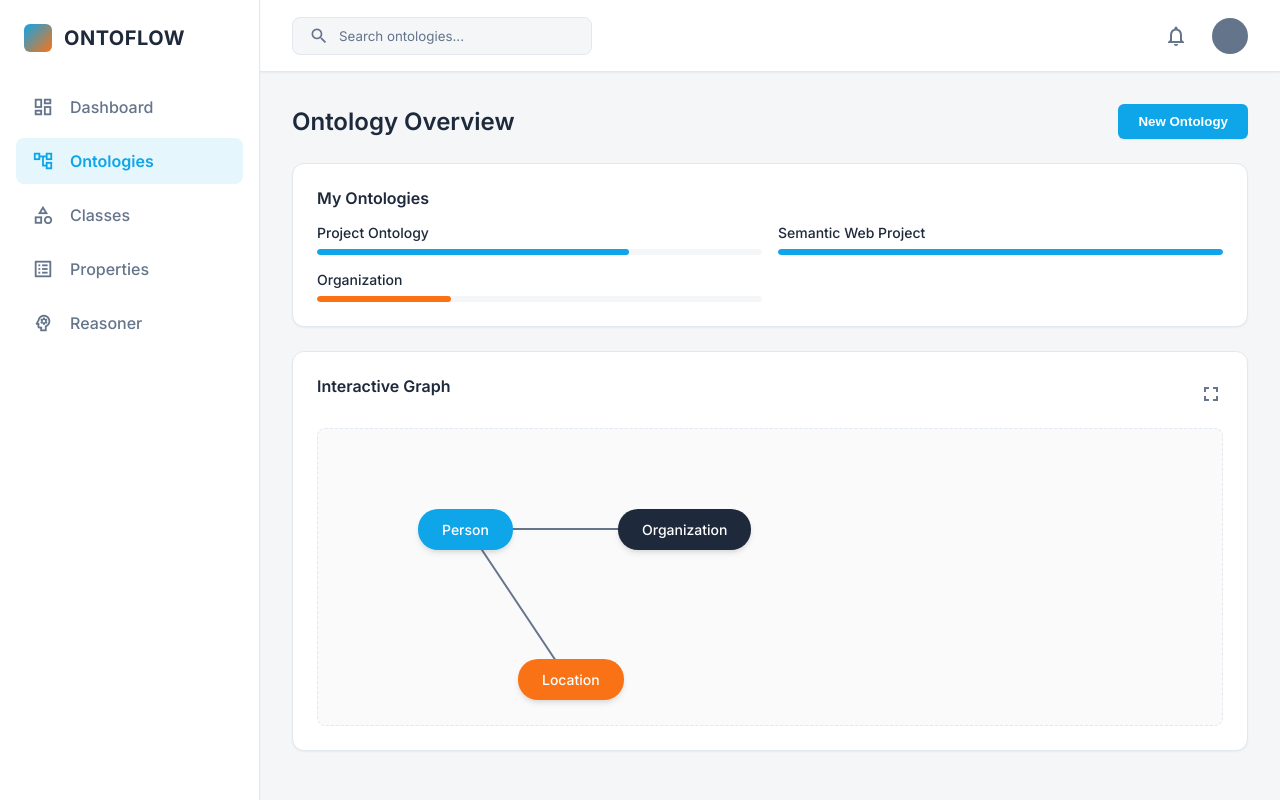
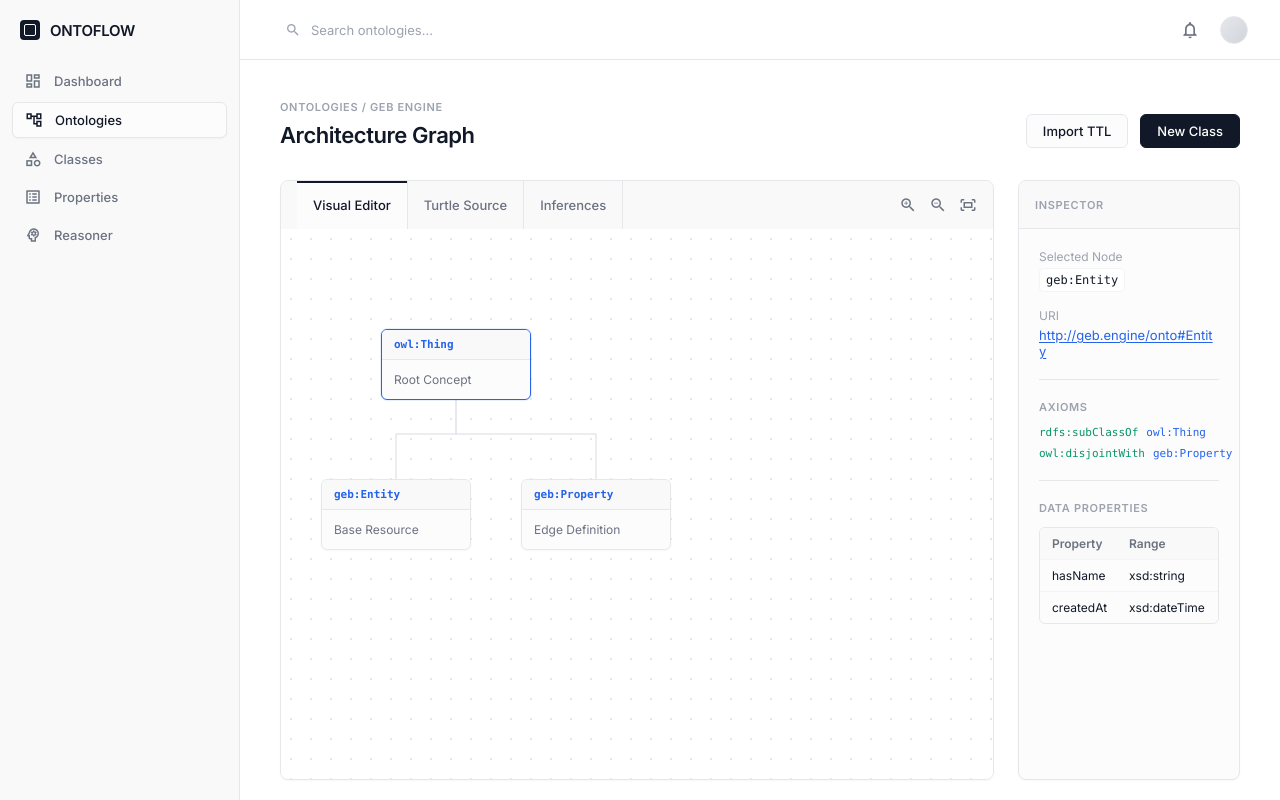
Before and after one commit to anpag/semantic-ontology-ui, an Angular app: page / in a window 1280 px wide. Built offline with nearby package versions, Linux system fonts and the light colour scheme.

Commit message:
style: overhaul UI to data-dense ultra-minimalist professional aesthetic

```diff
--- a/src/app/features/dashboard/dashboard.component.html
+++ b/src/app/features/dashboard/dashboard.component.html
@@ -1,43 +1,98 @@
 <div class="dashboard-header">
-  <h1>Ontology Overview</h1>
-  <button class="btn-primary">New Ontology</button>
+  <div class="title-group">
+    <div class="breadcrumb text-label">Ontologies / GEB Engine</div>
+    <h1>Architecture Graph</h1>
+  </div>
+  <div class="actions">
+    <button class="btn-secondary">Import TTL</button>
+    <button class="btn-primary">New Class</button>
+  </div>
 </div>
 
 <div class="dashboard-grid">
-  <!-- Stats Panel -->
-  <div class="panel col-span-2">
-    <h3>My Ontologies</h3>
-    <div class="stats-list">
-      <div class="stat-item">
-        <span>Project Ontology</span>
-        <div class="progress-bar"><div class="fill" style="width: 70%"></div></div>
+  <!-- Interactive Graph Area (Main Focus) -->
+  <div class="panel col-span-3 graph-panel">
+    <div class="panel-header">
+      <div class="tabs">
+        <div class="tab active">Visual Editor</div>
+        <div class="tab">Turtle Source</div>
+        <div class="tab">Inferences</div>
       </div>
-      <div class="stat-item">
-        <span>Semantic Web Project</span>
-        <div class="progress-bar"><div class="fill" style="width: 100%"></div></div>
+      <div class="tools">
+        <span class="material-icons-outlined">zoom_in</span>
+        <span class="material-icons-outlined">zoom_out</span>
+        <span class="material-icons-outlined">fit_screen</span>
       </div>
-      <div class="stat-item">
-        <span>Organization</span>
-        <div class="progress-bar"><div class="fill" style="width: 30%; background-color: var(--accent-orange)"></div></div>
+    </div>
+
+    <div class="graph-canvas">
+      <!-- Architectural diagram representation instead of bubbles -->
+      <div class="entity-card root" style="top: 100px; left: 100px;">
+        <div class="card-header">owl:Thing</div>
+        <div class="card-body">Root Concept</div>
       </div>
+
+      <div class="entity-card child" style="top: 250px; left: 40px;">
+        <div class="card-header">geb:Entity</div>
+        <div class="card-body">Base Resource</div>
+      </div>
+
+      <div class="entity-card child" style="top: 250px; left: 240px;">
+        <div class="card-header">geb:Property</div>
+        <div class="card-body">Edge Definition</div>
+      </div>
+
+      <!-- Orthogonal SVG lines for professional diagram feel -->
+      <svg class="graph-edges">
+        <path d="M 175 160 L 175 205 L 115 205 L 115 250" fill="none" stroke="var(--border-color-dark)" stroke-width="1.5" />
+        <path d="M 175 160 L 175 205 L 315 205 L 315 250" fill="none" stroke="var(--border-color-dark)" stroke-width="1.5" />
+      </svg>
     </div>
   </div>
 
-  <!-- Graph Panel -->
-  <div class="panel col-span-2 graph-panel">
-    <div class="panel-header">
-      <h3>Interactive Graph</h3>
-      <span class="material-icons-outlined">fullscreen</span>
+  <!-- Inspector Side Panel -->
+  <div class="panel col-span-1 inspector-panel">
+    <div class="panel-header border-bottom">
+      <h3 class="text-label">Inspector</h3>
     </div>
-    <div class="graph-placeholder">
-      <!-- Placeholder for Cytoscape/D3 -->
-      <div class="mock-node n1">Person</div>
-      <div class="mock-node n2">Organization</div>
-      <div class="mock-node n3" style="background-color: var(--accent-orange)">Location</div>
-      <svg class="mock-edges">
-        <line x1="150" y1="100" x2="350" y2="100" stroke="var(--text-secondary)" stroke-width="2"/>
-        <line x1="150" y1="100" x2="250" y2="250" stroke="var(--text-secondary)" stroke-width="2"/>
-      </svg>
+
+    <div class="inspector-content">
+      <div class="property-group">
+        <label>Selected Node</label>
+        <div class="value code-font">geb:Entity</div>
+      </div>
+
+      <div class="property-group">
+        <label>URI</label>
+        <div class="value link">http://geb.engine/onto#Entity</div>
+      </div>
+
+      <div class="divider"></div>
+
+      <h4 class="text-label mt-4">Axioms</h4>
+      <ul class="axiom-list">
+        <li><span class="keyword">rdfs:subClassOf</span> <span class="reference">owl:Thing</span></li>
+        <li><span class="keyword">owl:disjointWith</span> <span class="reference">geb:Property</span></li>
+      </ul>
+
+      <div class="divider"></div>
+
+      <h4 class="text-label mt-4">Data Properties</h4>
+      <div class="table-container">
+        <div class="table-row header">
+          <div>Property</div>
+          <div>Range</div>
+        </div>
+        <div class="table-row">
+          <div>hasName</div>
+          <div>xsd:string</div>
+        </div>
+        <div class="table-row">
+          <div>createdAt</div>
+          <div>xsd:dateTime</div>
+        </div>
+      </div>
+
     </div>
   </div>
 </div>
--- a/src/app/features/dashboard/dashboard.component.scss
+++ b/src/app/features/dashboard/dashboard.component.scss
@@ -1,130 +1,261 @@
 .dashboard-header {
   display: flex;
   justify-content: space-between;
-  align-items: center;
-  margin-bottom: 24px;
+  align-items: flex-end;
+  margin-bottom: 32px;
 
-  h1 {
-    font-size: 24px;
-    margin: 0;
+  .title-group {
+    display: flex;
+    flex-direction: column;
+    gap: 8px;
+
+    h1 {
+      font-size: 22px;
+      font-weight: 600;
+      letter-spacing: -0.02em;
+    }
   }
 
-  .btn-primary {
-    background-color: var(--accent-blue);
-    color: white;
-    border: none;
-    padding: 10px 20px;
+  .actions {
+    display: flex;
+    gap: 12px;
+  }
+
+  button {
+    font-size: 13px;
+    font-weight: 500;
+    padding: 8px 16px;
     border-radius: 6px;
-    font-weight: 600;
     cursor: pointer;
-    box-shadow: var(--shadow-sm);
     transition: all 0.2s;
+    font-family: inherit;
 
-    &:hover {
-      opacity: 0.9;
-      transform: translateY(-1px);
-      box-shadow: var(--shadow-md);
+    &.btn-secondary {
+      background-color: var(--surface-color);
+      border: 1px solid var(--border-color-dark);
+      color: var(--text-primary);
+
+      &:hover {
+        background-color: var(--bg-color);
+        border-color: var(--text-tertiary);
+      }
+    }
+
+    &.btn-primary {
+      background-color: var(--text-primary);
+      border: 1px solid var(--text-primary);
+      color: white;
+
+      &:hover {
+        background-color: #000;
+        box-shadow: var(--shadow-floating);
+      }
     }
   }
 }
 
 .dashboard-grid {
   display: grid;
-  grid-template-columns: repeat(2, 1fr);
+  grid-template-columns: repeat(4, 1fr);
   gap: 24px;
+  height: calc(100vh - 200px); /* Fill remaining height */
 }
 
-.col-span-2 {
-  grid-column: span 2;
-}
+.col-span-3 { grid-column: span 3; }
+.col-span-1 { grid-column: span 1; }
 
 .panel {
   background-color: var(--surface-color);
-  border-radius: 12px;
-  padding: 24px;
-  box-shadow: var(--shadow-sm);
-  border: 1px solid var(--border-color);
-
-  h3 {
-    margin-top: 0;
-    margin-bottom: 16px;
-    font-size: 16px;
-  }
+  border-radius: 8px;
+  border: 1px solid var(--border-color-dark);
+  display: flex;
+  flex-direction: column;
+  overflow: hidden;
+  box-shadow: var(--shadow-subtle);
 }
 
 .panel-header {
   display: flex;
   justify-content: space-between;
   align-items: center;
+  padding: 0 16px;
+  height: 48px;
+  background-color: var(--sidebar-bg);
 
-  .material-icons-outlined {
-    color: var(--text-secondary);
-    cursor: pointer;
-  }
-}
-
-.stats-list {
-  display: grid;
-  grid-template-columns: 1fr 1fr;
-  gap: 16px;
-
-  .stat-item {
-    display: flex;
-    flex-direction: column;
-    gap: 8px;
-    font-size: 14px;
-    font-weight: 500;
+  &.border-bottom {
+    border-bottom: 1px solid var(--border-color-dark);
   }
 
-  .progress-bar {
-    height: 6px;
-    background-color: var(--bg-color);
-    border-radius: 3px;
-    overflow: hidden;
+  .tabs {
+    display: flex;
+    height: 100%;
 
-    .fill {
-      height: 100%;
-      background-color: var(--accent-blue);
-      border-radius: 3px;
+    .tab {
+      padding: 0 16px;
+      display: flex;
+      align-items: center;
+      font-size: 13px;
+      font-weight: 500;
+      color: var(--text-secondary);
+      cursor: pointer;
+      border-right: 1px solid var(--border-color-dark);
+
+      &.active {
+        background-color: var(--surface-color);
+        color: var(--text-primary);
+        box-shadow: inset 0 2px 0 var(--text-primary);
+      }
+    }
+  }
+
+  .tools {
+    display: flex;
+    gap: 12px;
+
+    .material-icons-outlined {
+      font-size: 18px;
+      color: var(--text-secondary);
+      cursor: pointer;
+
+      &:hover { color: var(--text-primary); }
     }
   }
 }
 
-.graph-panel {
-  min-height: 400px;
-  display: flex;
-  flex-direction: column;
-}
-
-.graph-placeholder {
+/* Graph Canvas Canvas */
+.graph-canvas {
   flex: 1;
   position: relative;
-  background-color: #fafafa;
-  border-radius: 8px;
-  margin-top: 16px;
+  background-color: var(--bg-color);
   overflow: hidden;
-  border: 1px dashed var(--border-color);
+  /* subtle dot grid background for technical feel */
+  background-image: radial-gradient(var(--border-color-dark) 1px, transparent 1px);
+  background-size: 20px 20px;
 
-  .mock-node {
+  .entity-card {
     position: absolute;
-    padding: 12px 24px;
-    background-color: var(--accent-blue);
-    color: white;
-    border-radius: 20px;
-    font-weight: 500;
-    font-size: 14px;
-    box-shadow: var(--shadow-md);
+    width: 150px;
+    background-color: var(--surface-color);
+    border: 1px solid var(--border-color-dark);
+    border-radius: 6px;
+    box-shadow: var(--shadow-subtle);
     z-index: 2;
+    overflow: hidden;
 
-    &.n1 { top: 80px; left: 100px; }
-    &.n2 { top: 80px; left: 300px; background-color: var(--text-primary); }
-    &.n3 { top: 230px; left: 200px; }
+    .card-header {
+      background-color: var(--sidebar-bg);
+      padding: 8px 12px;
+      font-family: 'Menlo', 'Monaco', 'Courier New', monospace;
+      font-size: 11px;
+      border-bottom: 1px solid var(--border-color-dark);
+      color: var(--accent-primary);
+      font-weight: 600;
+    }
+
+    .card-body {
+      padding: 12px;
+      font-size: 12px;
+      color: var(--text-secondary);
+    }
+
+    &.root {
+      border-color: var(--accent-primary);
+      box-shadow: 0 0 0 1px rgba(37, 99, 235, 0.1);
+    }
   }
 
-  .mock-edges {
+  .graph-edges {
     position: absolute;
     top: 0; left: 0;
     width: 100%; height: 100%;
     z-index: 1;
   }
 }
+
+/* Inspector */
+.inspector-content {
+  padding: 20px;
+  flex: 1;
+  overflow-y: auto;
+
+  .divider {
+    height: 1px;
+    background-color: var(--border-color-dark);
+    margin: 20px 0;
+  }
+
+  .mt-4 { margin-top: 16px; margin-bottom: 12px; }
+
+  .property-group {
+    margin-bottom: 16px;
+
+    label {
+      display: block;
+      font-size: 12px;
+      color: var(--text-tertiary);
+      margin-bottom: 4px;
+    }
+
+    .value {
+      font-size: 13px;
+      color: var(--text-primary);
+      word-break: break-all;
+
+      &.code-font {
+        font-family: 'Menlo', 'Monaco', monospace;
+        font-size: 12px;
+        background-color: var(--bg-color);
+        padding: 4px 6px;
+        border-radius: 4px;
+        border: 1px solid var(--border-color);
+        display: inline-block;
+      }
+
+      &.link {
+        color: var(--accent-primary);
+        text-decoration: underline;
+        text-underline-offset: 2px;
+        cursor: pointer;
+      }
+    }
+  }
+
+  .axiom-list {
+    list-style: none;
+    padding: 0;
+    margin: 0;
+    font-family: 'Menlo', monospace;
+    font-size: 11px;
+
+    li {
+      margin-bottom: 8px;
+      display: flex;
+      gap: 8px;
+
+      .keyword { color: #059669; } /* Emerald green for logic keywords */
+      .reference { color: var(--accent-primary); }
+    }
+  }
+
+  .table-container {
+    border: 1px solid var(--border-color-dark);
+    border-radius: 6px;
+    overflow: hidden;
+
+    .table-row {
+      display: grid;
+      grid-template-columns: 1fr 1fr;
+      padding: 8px 12px;
+      font-size: 12px;
+      border-bottom: 1px solid var(--border-color);
+
+      &:last-child { border-bottom: none; }
+
+      &.header {
+        background-color: var(--sidebar-bg);
+        font-weight: 600;
+        color: var(--text-secondary);
+      }
+    }
+  }
+}
--- a/src/app/layout/shell/shell.component.scss
+++ b/src/app/layout/shell/shell.component.scss
@@ -5,35 +5,43 @@
   overflow: hidden;
 }
 
-/* Sidebar Styles */
+/* Sidebar: Ultra minimalist */
 .sidebar {
-  width: 260px;
-  background-color: var(--surface-color);
-  border-right: 1px solid var(--border-color);
+  width: 240px;
+  background-color: var(--sidebar-bg);
+  border-right: 1px solid var(--border-color-dark);
   display: flex;
   flex-direction: column;
-  padding: 24px 0;
-  box-shadow: var(--shadow-sm);
+  padding: 20px 0;
   z-index: 10;
 }
 
 .logo-area {
   display: flex;
   align-items: center;
-  padding: 0 24px 32px;
-  gap: 12px;
+  padding: 0 20px 24px;
+  gap: 10px;
 
   .logo-icon {
-    width: 28px;
-    height: 28px;
-    background: linear-gradient(135deg, var(--accent-blue), var(--accent-orange));
-    border-radius: 6px;
+    width: 20px;
+    height: 20px;
+    background-color: var(--text-primary);
+    border-radius: 4px;
+    position: relative;
+
+    &::after {
+      content: '';
+      position: absolute;
+      top: 4px; left: 4px; right: 4px; bottom: 4px;
+      border: 1.5px solid white;
+      border-radius: 2px;
+    }
   }
 
   .logo-text {
-    font-size: 20px;
-    font-weight: 700;
-    letter-spacing: 0.5px;
+    font-size: 15px;
+    font-weight: 600;
+    letter-spacing: -0.02em;
     color: var(--text-primary);
   }
 }
@@ -41,37 +49,39 @@
 .nav-menu {
   display: flex;
   flex-direction: column;
-  gap: 8px;
-  padding: 0 16px;
+  gap: 4px;
+  padding: 0 12px;
 
   .nav-item {
     display: flex;
     align-items: center;
-    gap: 16px;
-    padding: 12px 16px;
-    border-radius: 8px;
+    gap: 12px;
+    padding: 8px 12px;
+    border-radius: 6px;
     cursor: pointer;
     color: var(--text-secondary);
+    font-size: 13px;
     font-weight: 500;
-    transition: all 0.2s ease;
+    transition: all 0.15s ease;
 
     &:hover {
-      background-color: var(--bg-color);
+      background-color: rgba(0,0,0,0.03);
       color: var(--text-primary);
     }
 
     &.active {
-      background-color: rgba(14, 165, 233, 0.1);
-      color: var(--accent-blue);
-      font-weight: 600;
+      background-color: var(--surface-color);
+      color: var(--text-primary);
+      box-shadow: var(--shadow-subtle);
+      border: 1px solid var(--border-color-dark);
 
       .material-icons-outlined {
-        color: var(--accent-blue);
+        color: var(--text-primary);
       }
     }
 
     .material-icons-outlined {
-      font-size: 22px;
+      font-size: 18px;
     }
   }
 }
@@ -86,28 +96,34 @@
 }
 
 .topbar {
-  height: 72px;
-  background-color: var(--surface-color);
-  border-bottom: 1px solid var(--border-color);
+  height: 60px;
+  border-bottom: 1px solid var(--border-color-dark);
   display: flex;
   align-items: center;
   justify-content: space-between;
   padding: 0 32px;
-  box-shadow: var(--shadow-sm);
+  background-color: rgba(255, 255, 255, 0.8);
+  backdrop-filter: blur(8px);
 
   .search-bar {
     display: flex;
     align-items: center;
-    background-color: var(--bg-color);
-    padding: 8px 16px;
-    border-radius: 8px;
-    width: 300px;
+    padding: 6px 12px;
+    border-radius: 6px;
+    width: 280px;
     gap: 8px;
-    border: 1px solid var(--border-color);
+    border: 1px solid transparent;
+    transition: all 0.2s ease;
+
+    &:hover, &:focus-within {
+      background-color: var(--surface-color);
+      border: 1px solid var(--border-color-dark);
+      box-shadow: var(--shadow-subtle);
+    }
 
     .material-icons-outlined {
-      color: var(--text-secondary);
-      font-size: 20px;
+      color: var(--text-tertiary);
+      font-size: 16px;
     }
 
     input {
@@ -116,10 +132,11 @@
       outline: none;
       width: 100%;
       font-family: inherit;
+      font-size: 13px;
       color: var(--text-primary);
 
       &::placeholder {
-        color: var(--text-secondary);
+        color: var(--text-tertiary);
       }
     }
   }
@@ -127,20 +144,24 @@
   .user-profile {
     display: flex;
     align-items: center;
-    gap: 24px;
+    gap: 20px;
 
     .material-icons-outlined {
       color: var(--text-secondary);
       cursor: pointer;
-      font-size: 24px;
+      font-size: 20px;
+      transition: color 0.2s;
+
+      &:hover { color: var(--text-primary); }
     }
 
     .avatar {
-      width: 36px;
-      height: 36px;
-      background-color: var(--text-secondary);
+      width: 28px;
+      height: 28px;
+      background: linear-gradient(135deg, #e5e7eb, #d1d5db);
       border-radius: 50%;
       cursor: pointer;
+      border: 1px solid var(--border-color-dark);
     }
   }
 }
@@ -148,5 +169,5 @@
 .content-scroll {
   flex: 1;
   overflow-y: auto;
-  padding: 32px;
+  padding: 40px;
 }
--- a/src/styles.scss
+++ b/src/styles.scss
@@ -1,21 +1,22 @@
-@import '@angular/material/prebuilt-themes/azure-blue.css';
-
 /*
- * Global Enterprise Light Theme Variables
+ * Ultra-Professional Minimalist Light Theme
+ * Inspired by high-end developer tools (Linear, Vercel)
  */
 :root {
-  --bg-color: #f4f6f8; /* Crisp light gray background */
-  --surface-color: #ffffff;
-  --text-primary: #1e293b;
-  --text-secondary: #64748b;
-  --accent-blue: #0ea5e9;
-  --accent-orange: #f97316;
-  --border-color: #e2e8f0;
+  --bg-color: #ffffff;
+  --surface-color: #fcfcfc;
+  --sidebar-bg: #f9f9f9;
+  --text-primary: #111827;
+  --text-secondary: #6b7280;
+  --text-tertiary: #9ca3af;
+  --accent-primary: #2563eb; /* Sophisticated deep royal blue */
+  --accent-muted: #e0e7ff;
+  --border-color: #f3f4f6;
+  --border-color-dark: #e5e7eb;
 
-  --font-family: 'Inter', 'Roboto', sans-serif;
-  --shadow-sm: 0 1px 2px 0 rgba(0, 0, 0, 0.05);
-  --shadow-md: 0 4px 6px -1px rgba(0, 0, 0, 0.1), 0 2px 4px -1px rgba(0, 0, 0, 0.06);
-  --shadow-lg: 0 10px 15px -3px rgba(0, 0, 0, 0.1), 0 4px 6px -2px rgba(0, 0, 0, 0.05);
+  --font-family: 'Inter', sans-serif;
+  --shadow-subtle: 0 1px 2px 0 rgba(0, 0, 0, 0.03);
+  --shadow-floating: 0 8px 30px rgba(0, 0, 0, 0.08);
 }
 
 html, body {
@@ -25,21 +26,48 @@ html, body {
   font-family: var(--font-family);
   background-color: var(--bg-color);
   color: var(--text-primary);
+  font-size: 14px; /* Slightly smaller for professional data density */
   -webkit-font-smoothing: antialiased;
+  -moz-osx-font-smoothing: grayscale;
 }
 
 * {
   box-sizing: border-box;
 }
 
+h1, h2, h3, h4, h5, h6 {
+  margin: 0;
+  font-weight: 500; /* Less aggressive bolding */
+  color: var(--text-primary);
+  letter-spacing: -0.01em;
+}
+
 /* Typography Overrides */
-h1, h2, h3, h4, h5, h6 {
-  margin-top: 0;
+.text-label {
+  font-size: 11px;
+  text-transform: uppercase;
+  letter-spacing: 0.06em;
+  color: var(--text-tertiary);
   font-weight: 600;
-  color: var(--text-primary);
 }
 
 a {
-  color: var(--accent-blue);
+  color: var(--accent-primary);
   text-decoration: none;
 }
+
+/* Custom Scrollbar for professional feel */
+::-webkit-scrollbar {
+  width: 6px;
+  height: 6px;
+}
+::-webkit-scrollbar-track {
+  background: transparent;
+}
+::-webkit-scrollbar-thumb {
+  background: #d1d5db;
+  border-radius: 3px;
+}
+::-webkit-scrollbar-thumb:hover {
+  background: #9ca3af;
+}
```
